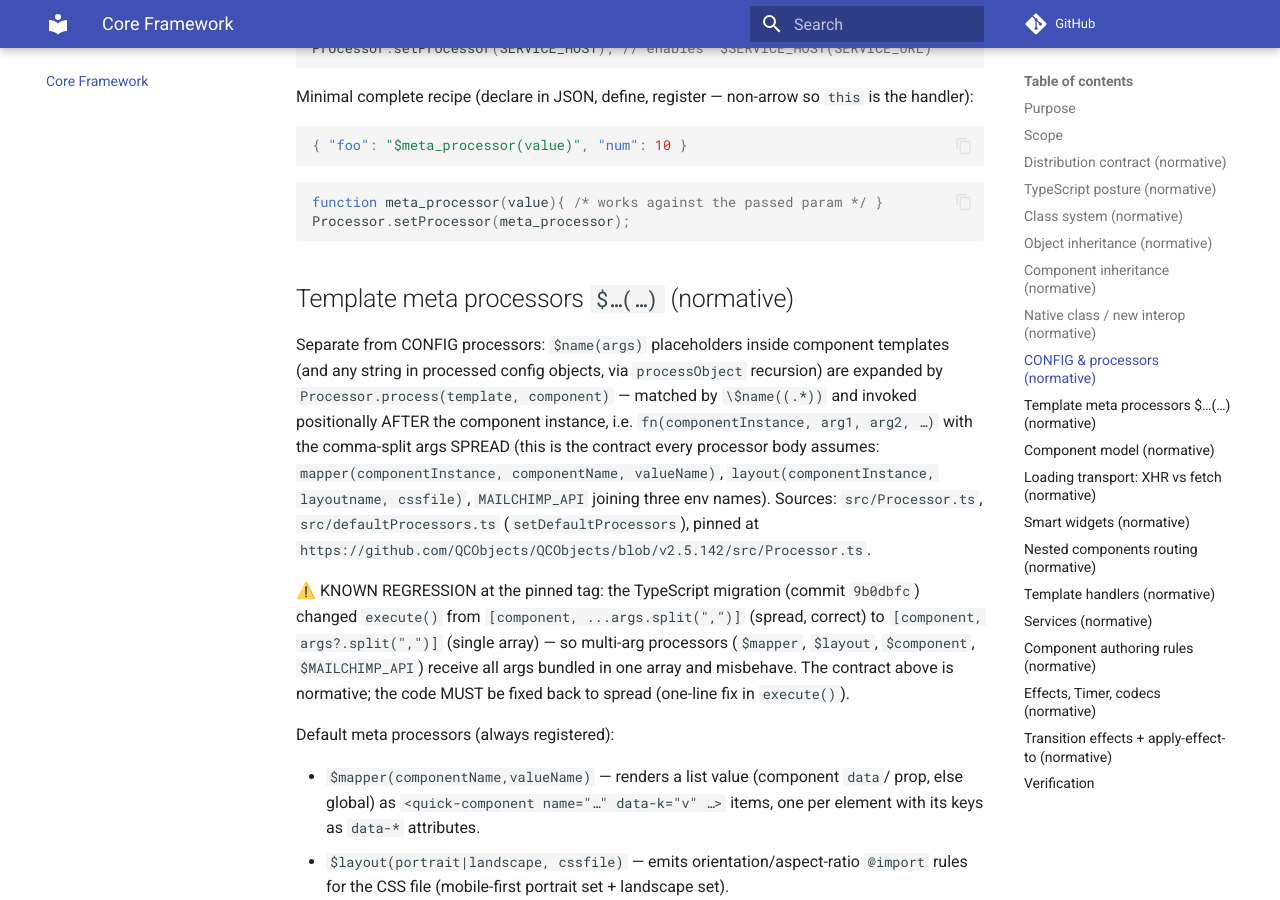
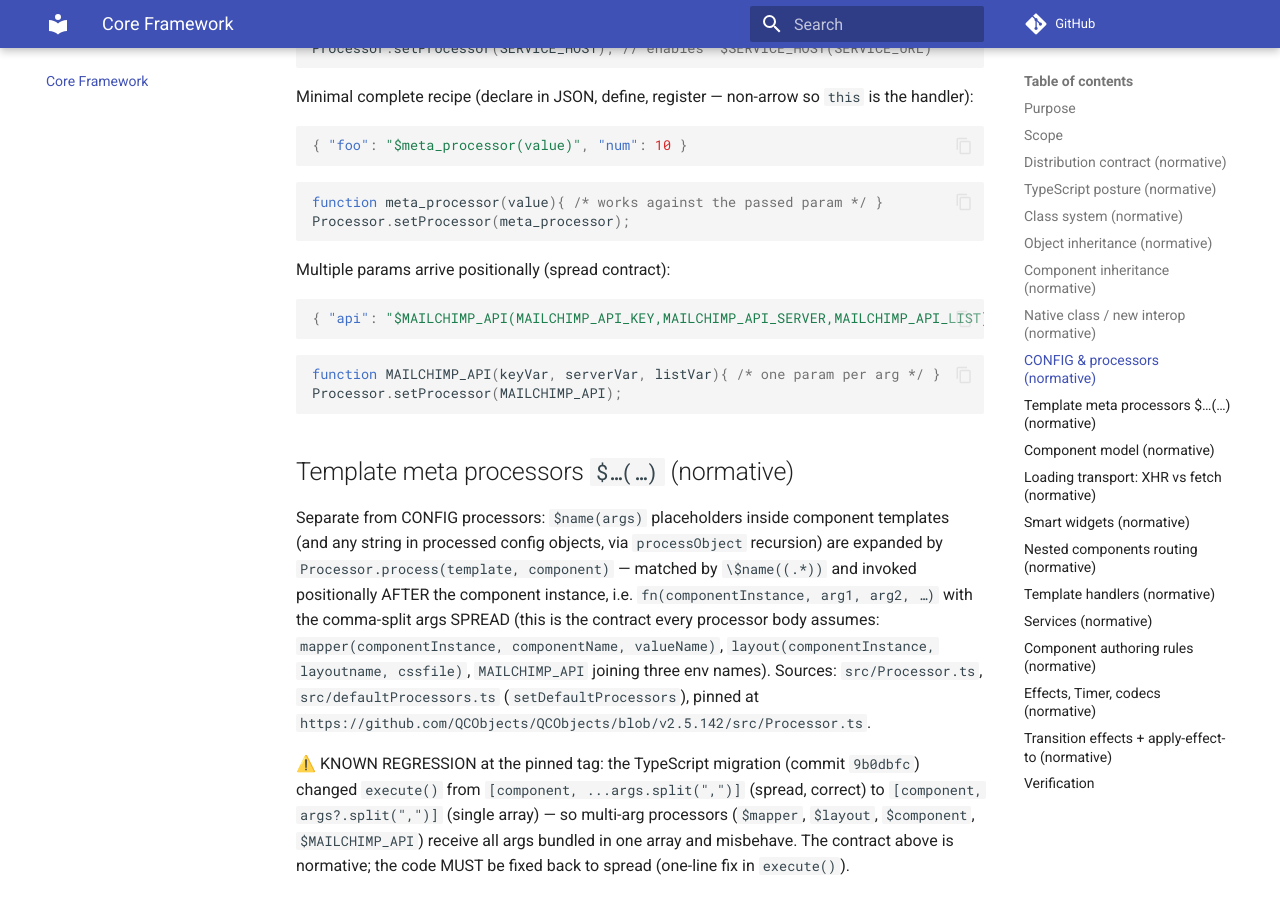
Before and after one commit to QCObjects/product-specs, an MkDocs documentation site: the page built from docs/03-core-framework.md, in a window 1280 px wide and 900 px high, scrolled down 5027 px. Built offline with MkDocs 1.6.1 and Material for MkDocs 9.7.7, drawn with Linux system fonts in a browser that asks for light colours; comment, search, counter and statistics services are not loaded.

Commit message:
feat: multi-param meta-processor recipe (03)

````diff
--- a/docs/03-core-framework.md
+++ b/docs/03-core-framework.md
@@ -214,6 +214,16 @@ Minimal complete recipe (declare in JSON, define, register — non-arrow so
 ```javascript
 function meta_processor(value){ /* works against the passed param */ }
 Processor.setProcessor(meta_processor);
+```
+
+Multiple params arrive positionally (spread contract):
+
+```json
+{ "api": "$MAILCHIMP_API(MAILCHIMP_API_KEY,MAILCHIMP_API_SERVER,MAILCHIMP_API_LIST)" }
+```
+```javascript
+function MAILCHIMP_API(keyVar, serverVar, listVar){ /* one param per arg */ }
+Processor.setProcessor(MAILCHIMP_API);
 ```
 
 ## Template meta processors `$…(…)` (normative)
````
